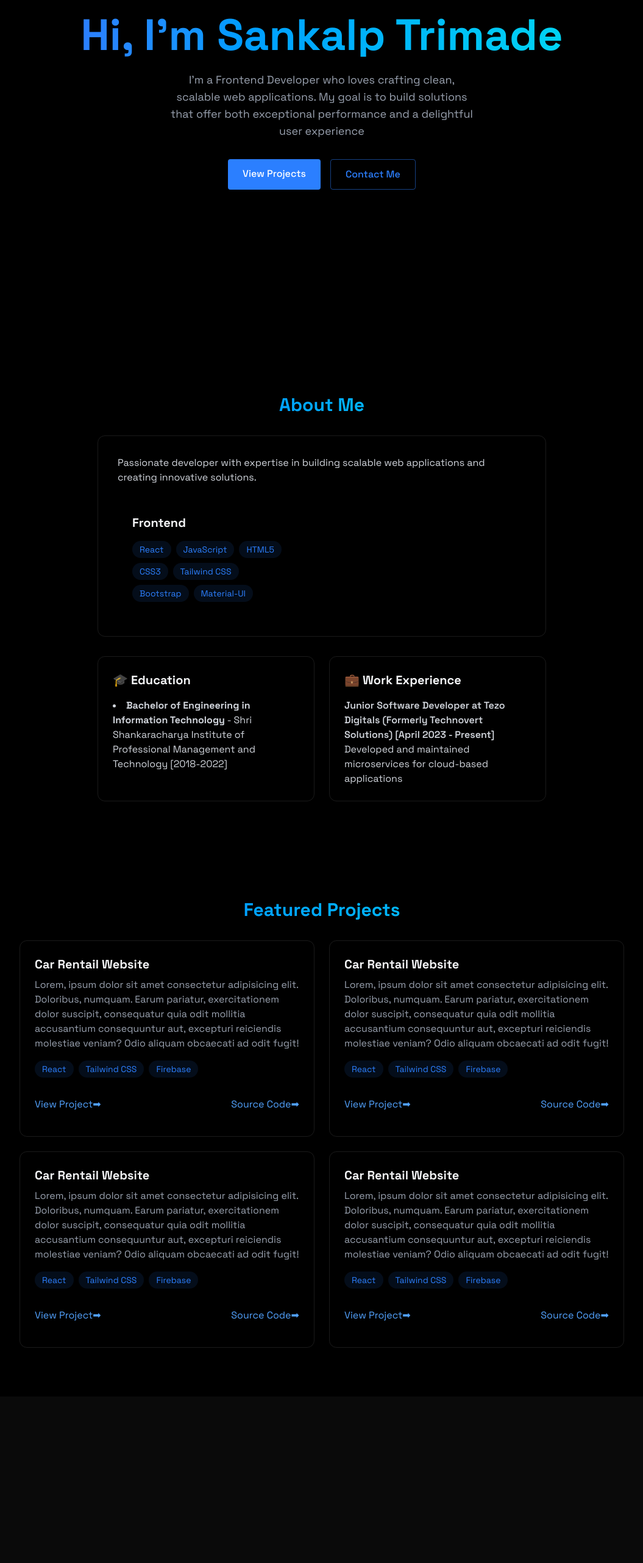
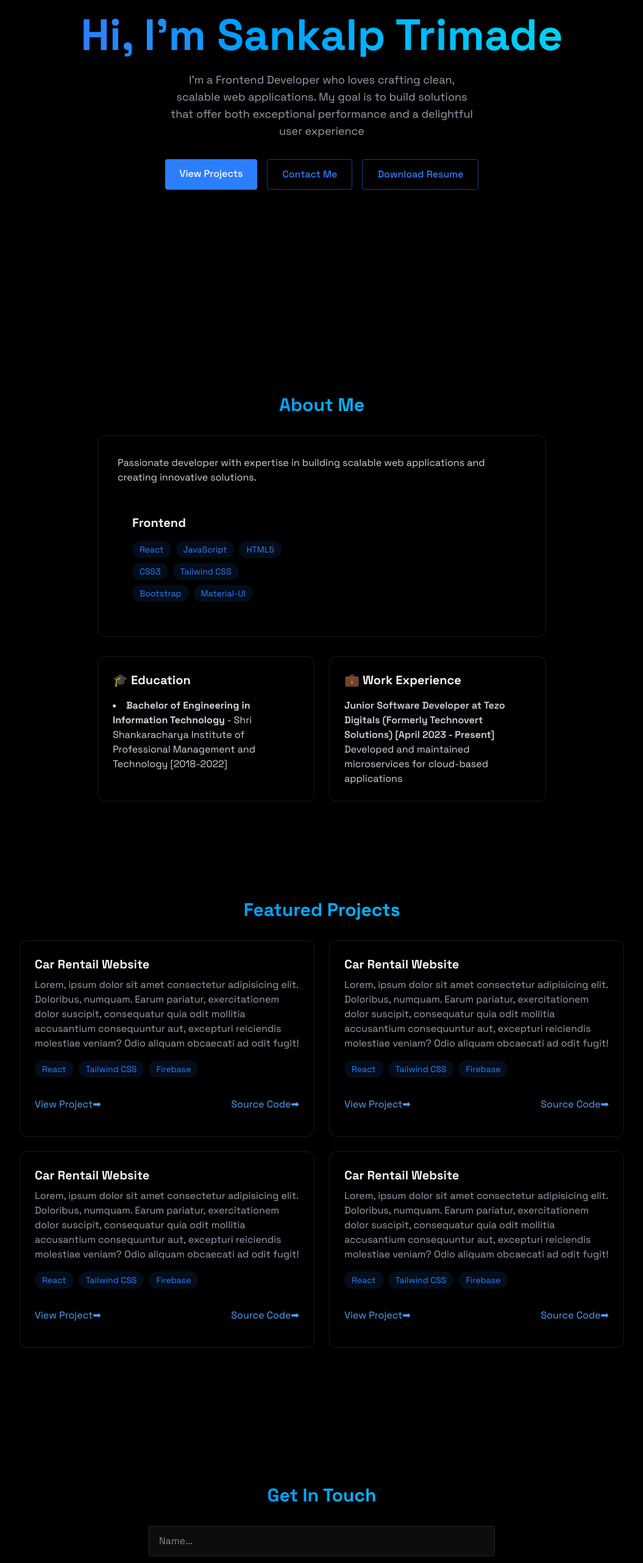
Before and after one commit to sankalptrimade/Sankalp-Portfolio-Website, a React (Vite) app: page / in a window 1280 px wide. Shown: the part 234-2797 px from the top of the page at 61% size, without its empty margins (112-1167 px from the left). Before the commit the page ends 2524 px from the top, so only its background shows below. Built offline with nearby package versions, Linux system fonts and the light colour scheme.

Commit message:
Completed Contact Page

```diff
--- a/package.json
+++ b/package.json
@@ -14,6 +14,7 @@
     "emailjs-com": "^3.2.0",
     "react": "^19.0.0",
     "react-dom": "^19.0.0",
+    "react-icons": "^5.5.0",
     "tailwindcss": "^4.0.11"
   },
   "devDependencies": {
--- a/src/App.jsx
+++ b/src/App.jsx
@@ -6,6 +6,8 @@ import MobileMenu from "./components/MobileMenu";
 import Home from "./components/sections/Home";
 import About from "./components/sections/About";
 import Projects from "./components/sections/Projects";
+import Contact from "./components/sections/Contact";
+
 
 function App() {
   const [isLoaded, setIsLoaded] = useState(false);
@@ -29,6 +31,7 @@ function App() {
         <Home />
         <About />
         <Projects />
+        <Contact />
       </div>
     </>
   );
--- a/src/components/sections/About.jsx
+++ b/src/components/sections/About.jsx
@@ -1,4 +1,5 @@
 import React from "react";
+import RevealOnScroll from "./RevealOnScroll";
 
 const About = () => {
   const frontend = [
@@ -15,6 +16,7 @@ const About = () => {
       id="about"
       className="min-h-screen flex items-center justify-center py-20"
     >
+      <RevealOnScroll>
       <div className="max-w-3xl mx-auto px-4">
         <h2 className="text-3xl font-bold mb-8 bg-gradient-to-r from-blue-500 to-cyan-400 bg-clip-text text-transparent text-center">
           About Me
@@ -60,6 +62,7 @@ const About = () => {
             </div>
         </div>
       </div>
+      </RevealOnScroll>
     </section>
   );
 };
--- a/src/components/sections/Contact.jsx
+++ b/src/components/sections/Contact.jsx
@@ -0,0 +1,136 @@
+import React, { useState } from "react";
+import RevealOnScroll from "./RevealOnScroll";
+import emailjs from "emailjs-com";
+import { FaLinkedin, FaGithub, FaInstagram, FaFacebook } from "react-icons/fa";
+
+const Contact = () => {
+  const [formData, setFormData] = useState({
+    name: "",
+    email: "",
+    message: "",
+  });
+
+  const handleSubmit = (e) => {
+    e.preventDefault();
+
+    emailjs
+      .sendForm(
+        import.meta.env.VITE_SERVICE_ID,
+        import.meta.env.VITE_TEMPLATE_ID,
+        e.target,
+        import.meta.env.VITE_PUBLIC_KEY
+      )
+      .then(
+        (result) => {
+          alert("Message Sent, I'll get back to you shortly", result.text);
+          setFormData({ name: "", email: "", message: "" });
+        },
+        (error) => {
+          alert("An error occurred, Please try again", error.text);
+        }
+      );
+  };
+
+  return (
+    <section
+      id="contact"
+      className="min-h-screen flex justify-center items-center py-20"
+    >
+      <RevealOnScroll>
+        <div className="px-4 w-150">
+          <h2 className="text-3xl font-bold mb-8 bg-gradient-to-r from-blue-500 to-cyan-400 bg-clip-text text-transparent text-center">
+            Get In Touch
+          </h2>
+          <form className="space-y-6" onSubmit={handleSubmit}>
+            <div className="relative">
+              <input
+                type="text"
+                id="name"
+                name="name"
+                required
+                value={formData.name}
+                onChange={(e) =>
+                  setFormData({ ...formData, name: e.target.value })
+                }
+                className="w-full bg-white/5 border border-white/10 rounded px-4 py-3 text-white transition focus:outline-none focus:border-blue-500 focus:bg-blue-500/5"
+                placeholder="Name..."
+              />
+            </div>
+            <div className="relative">
+              <input
+                type="email"
+                id="email"
+                name="email"
+                required
+                value={formData.email}
+                onChange={(e) =>
+                  setFormData({ ...formData, email: e.target.value })
+                }
+                className="w-full bg-white/5 border border-white/10 rounded px-4 py-3 text-white transition focus:outline-none focus:border-blue-500 focus:bg-blue-500/5"
+                placeholder="example@gmail.com"
+              />
+            </div>
+            <div className="relative">
+              <textarea
+                id="message"
+                name="message"
+                required
+                value={formData.message}
+                onChange={(e) =>
+                  setFormData({ ...formData, message: e.target.value })
+                }
+                rows={5}
+                className="w-full bg-white/5 border border-white/10 rounded px-4 py-3 text-white transition focus:outline-none focus:border-blue-500 focus:bg-blue-500/5"
+                placeholder="Your Message..."
+              />
+            </div>
+            <button
+              type="submit"
+              className="w-full bg-blue-500 text-white py-3 px-6 rounded font-medium transition relative overflow-hidden hover:-translate-y-0.5 hover:shadow-[0_0_15px_rgba(59, 130, 246, 0.4)] cursor-pointer"
+            >
+              Send Message
+            </button>
+
+            {/* Social Media Icons */}
+            <div className="flex justify-center space-x-6 mt-6">
+              <a
+                href="https://www.linkedin.com/in/yourprofile"
+                target="_blank"
+                rel="noopener noreferrer"
+                className="text-gray-400 hover:text-blue-500 transition transform hover:-translate-y-1 text-2xl"
+              >
+                <FaLinkedin />
+              </a>
+              <a
+                href="https://github.com/yourprofile"
+                target="_blank"
+                rel="noopener noreferrer"
+                className="text-gray-400 hover:text-gray-300 transition transform hover:-translate-y-1 text-2xl"
+              >
+                <FaGithub />
+              </a>
+              <a
+                href="https://instagram.com/yourprofile"
+                target="_blank"
+                rel="noopener noreferrer"
+                className="text-gray-400 hover:text-pink-500 transition transform hover:-translate-y-1 text-2xl"
+              >
+                <FaInstagram />
+              </a>
+              <a
+                href="https://facebook.com/yourprofile"
+                target="_blank"
+                rel="noopener noreferrer"
+                className="text-gray-400 hover:text-blue-600 transition transform hover:-translate-y-1 text-2xl"
+              >
+                <FaFacebook />
+              </a>
+            </div>
+          </form>
+        </div>
+      </RevealOnScroll>
+    </section>
+  );
+};
+
+export default Contact;
--- a/src/components/sections/Home.jsx
+++ b/src/components/sections/Home.jsx
@@ -1,11 +1,24 @@
 import React from "react";
+import RevealOnScroll from "./RevealOnScroll";
 
 const Home = () => {
+  const handleDownloadResume = () => {
+    const resumeUrl =
+      "https://drive.google.com/uc?export=download&id=14v8CmE1s7BoAAkxHrRSgqsLMTQ2_N_LS";
+
+    const anchor = document.createElement("a");
+    anchor.href = resumeUrl;
+    anchor.download = "Sankalp_Resume.pdf"; // This renames the file when downloaded
+    document.body.appendChild(anchor);
+    anchor.click();
+    document.body.removeChild(anchor);
+  };
   return (
     <section
       id="home"
       className="min-h-screen flex items-center justify-center relative"
     >
+      <RevealOnScroll>
         <div className="text-center z-10 px-4">
           <h1 className="text-5xl md:text-7xl font-bold mb-6 bg-gradient-to-r from-blue-500 to-cyan-400 bg-clip-text text-transparent leading-right">
             Hi, I'm Sankalp Trimade
@@ -28,8 +41,15 @@ const Home = () => {
             >
               Contact Me
             </a>
+            <button
+              className="border border-blue-500/50 text-blue-500 py-3 px-6 rounded font-medium transition-all duration-200 hover:-translate-y-0.5 hover:shadow-[0_0_15px_rgba(59, 130, 246, 0.2)] hover:bg-blue-500/10 cursor-pointer"
+              onClick={handleDownloadResume}
+            >
+              Download Resume
+            </button>
           </div>
         </div>
+      </RevealOnScroll>
     </section>
   );
 };
--- /dev/null
+++ b/src/components/sections/RevealOnScroll.jsx
@@ -0,0 +1,37 @@
+import React, { useEffect, useRef } from "react";
+
+const RevealOnScroll = ({ children }) => {
+  const ref = useRef(null);
+
+  useEffect(() => {
+    const observer = new IntersectionObserver(
+      (entries) => {
+        entries.forEach((entry) => {
+          if (entry.isIntersecting) {
+            ref.current.classList.add("visible");
+          }
+        });
+      },
+      {
+        threshold: 0.2, // Correct placement
+        rootMargin: "0px 0px -100px 0px",
+      }
+    );
+
+    if (ref.current) {
+      observer.observe(ref.current);
+    }
+
+    return () => {
+      if (ref.current) observer.unobserve(ref.current);
+    };
+  }, []);
+
+  return (
+    <div ref={ref} className="reveal">
+      {children}
+    </div>
+  );
+};
+
+export default RevealOnScroll;
--- a/src/index.css
+++ b/src/index.css
@@ -35,3 +35,14 @@ html, body {
     animation: loading 0.8s ease infinite;
   }
 }
+
+.reveal {
+  opacity: 0;
+  transform: translateY(20px);
+  transition: opacity 0.7s ease, transform 0.7s ease;
+}
+
+.reveal.visible {
+  opacity: 1;
+  transform: translateY(0);
+}
```
Also changed, not shown: src/components/sections/Projects.jsx (+19 -16 lines), 2 other files (tests, documents, lock files or other folders). Lines whose indentation alone changed are shown as unchanged.
